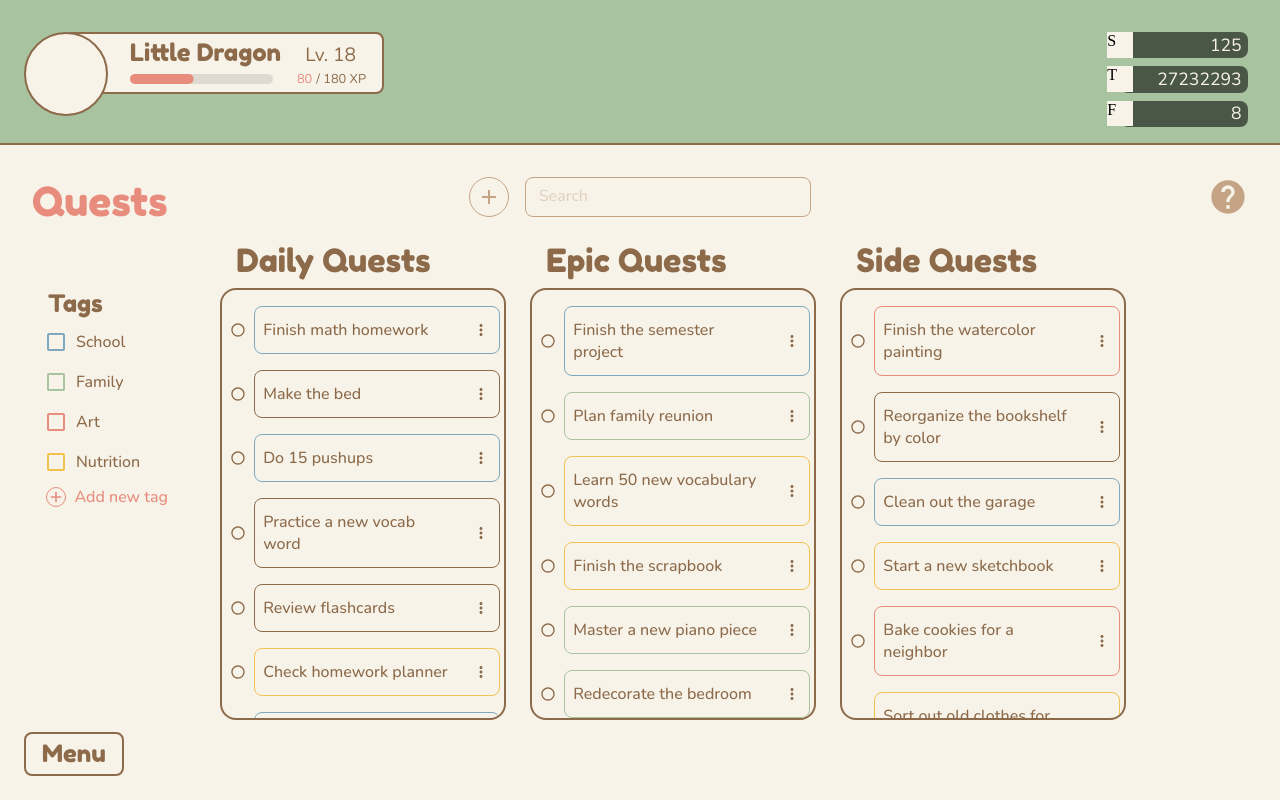
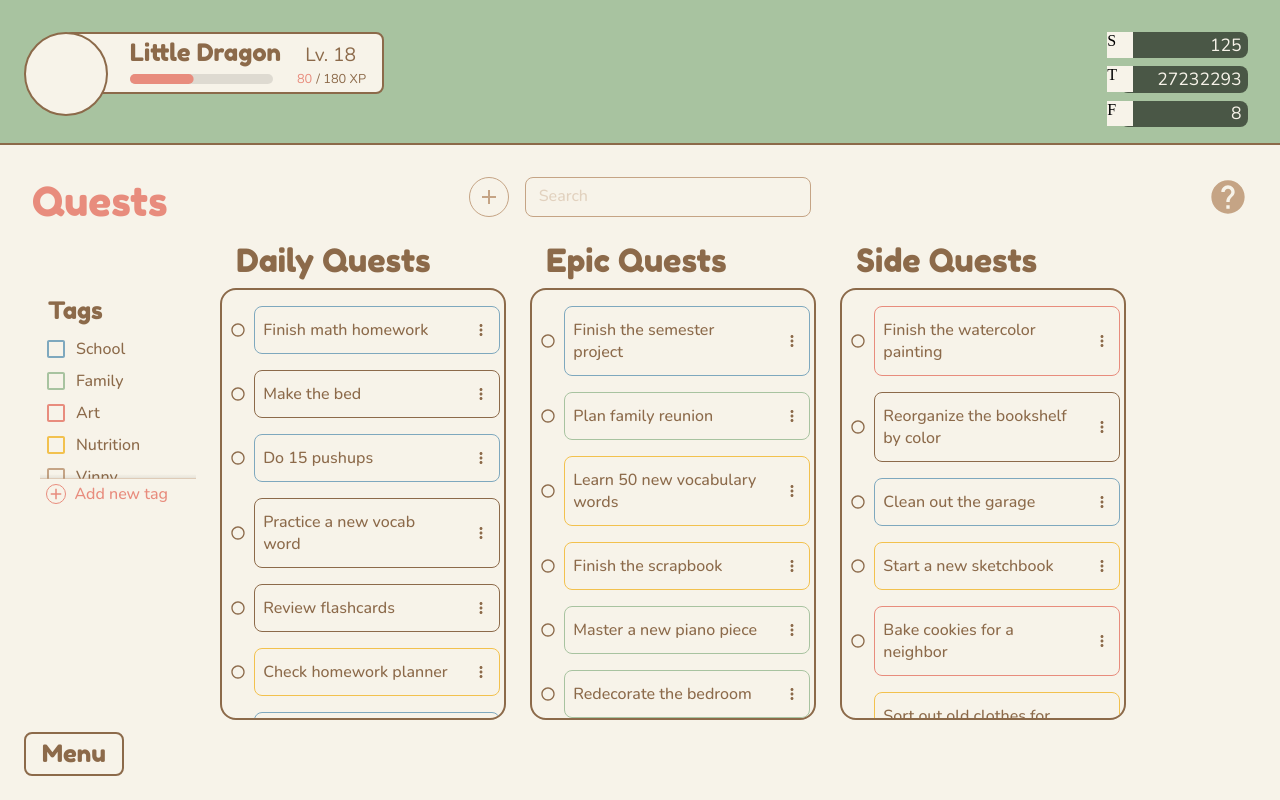
Before and after one commit to TylerWu137/critter-grove, a React (Vite) app: page /quests in a window 1280 px wide. Built offline with nearby package versions, Linux system fonts and the light colour scheme.

Commit message:
added quest tag scrolling

```diff
--- a/src/components/quests/TagsSection.jsx
+++ b/src/components/quests/TagsSection.jsx
@@ -6,12 +6,17 @@ import AddIcon from '@mui/icons-material/Add';
 
 import { useQuests } from "../../context/QuestsContext";
 import AddButton from "../common/AddButton";
+import { useScrollEdges } from "../../hooks/useScrollEdges"; // ★ ADDED
 
 export default function TagsSection({ sx }) {
   const { questTags, selectedTagIds, toggleTagFilter, addTag } = useQuests();
 
   const [isAdding, setIsAdding] = useState(false);
   const [newTagName, setNewTagName] = useState("");
+
+  // ★ ADDED — re-checks whenever the tag list length changes (e.g. after
+  // adding a new tag), since that can change whether there's overflow at all
+  const { ref: tagsListRef, canScrollUp, canScrollDown, onScroll } = useScrollEdges([questTags.length]);
 
   const handleAddClick = () => setIsAdding(true);
 
@@ -28,15 +33,21 @@ export default function TagsSection({ sx }) {
   };
 
   return (
-    // ★ CHANGED — outer Stack still spacing={1}, matching QuestsSection's
-    // own spacing={1}, so the gap between title and content is identical
-    <Stack spacing={1} sx={{ width: "15%", height: "100%", ...sx }}>
-      <Box sx={{flex: 0.2}}/>
+    <Stack spacing={1} sx={{ width: "15%", height: "100%", ...sx}}>
+      <Box sx={{height: "10%"}}/>
       <Typography variant="h3" sx={{ pl: 2, color: "var(--brown)" }}>
         Tags
       </Typography>
 
-      <Stack spacing={1} sx={{ pl: 1 }}>
+      <Stack sx={{ pl: 1 }}>
+        {/* ★ CHANGED — added position:"relative" wrapper so the edge
+            indicators (position:"absolute") anchor to this box, not the page */}
+        <Box sx={{ position: "relative", height: "67%" }}>
+          <Box
+            ref={tagsListRef} // ★ ADDED
+            onScroll={onScroll} // ★ ADDED
+            sx={{ height: "100%", overflow: "scroll" }}
+          >
             {questTags.map((tag) => (
               <Stack key={tag.id} direction="row" spacing={0.5} sx={{ alignItems: "center" }}>
                 <Checkbox
@@ -53,7 +64,71 @@ export default function TagsSection({ sx }) {
                 </Typography>
               </Stack>
             ))}
+          </Box>
 
+          {/* ★ CHANGED — top edge indicator: line + a separate gradient
+              "shadow" fading downward beneath it, more visible than relying
+              on box-shadow blur alone */}
+          {canScrollUp && (
+            <>
+              <Box
+                sx={{
+                  position: "absolute",
+                  top: 0,
+                  left: 0,
+                  right: 0,
+                  height: "1px",
+                  backgroundColor: "var(--light-brown)",
+                  opacity: 0.5,
+                  pointerEvents: "none",
+                }}
+              />
+              <Box
+                sx={{
+                  position: "absolute",
+                  top: "1px",
+                  left: 0,
+                  right: 0,
+                  height: "4px",
+                  background: "linear-gradient(to bottom, rgba(43, 51, 40, 0.08), rgba(43, 51, 40, 0))",
+                  pointerEvents: "none",
+                }}
+              />
+            </>
+          )}
+
+          {/* ★ CHANGED — bottom edge indicator: same treatment, mirrored,
+              shadow fading upward above the line */}
+          {canScrollDown && (
+            <>
+              <Box
+                sx={{
+                  position: "absolute",
+                  bottom: 0,
+                  left: 0,
+                  right: 0,
+                  height: "1px",
+                  backgroundColor: "var(--light-brown)",
+                  opacity: 0.5,
+                  pointerEvents: "none",
+                }}
+              />
+              <Box
+                sx={{
+                  position: "absolute",
+                  bottom: "1px",
+                  left: 0,
+                  right: 0,
+                  height: "4px",
+                  background: "linear-gradient(to top, rgba(43, 51, 40, 0.08), rgba(43, 51, 40, 0))",
+                  pointerEvents: "none",
+                }}
+              />
+            </>
+          )}
+        </Box>
+
+        <Box sx={{height: "4px"}} />
         {isAdding ? (
           <Stack direction="row" spacing={1} sx={{ alignItems: "center", pl: 0.5 }}>
             <IconButton onClick={handleCancel} sx={{ p: 0.5, color: "var(--brown)" }}>
@@ -74,16 +149,12 @@ export default function TagsSection({ sx }) {
                 "& .MuiInput-underline:after": { borderBottomColor: "var(--brown)" },
               }}
             />
-            {/* ★ CHANGED — was a text Button; now a small check-icon IconButton */}
             <IconButton onClick={handleSave} sx={{ p: 0.5, color: "var(--red)", flexShrink: 0 }}>
               <CheckIcon sx={{ fontSize: "18px" }} />
             </IconButton>
           </Stack>
         ) : (
           <Stack direction="row" spacing={1} sx={{ alignItems: "center", pl: 0.8 }}>
-            {/* ★ CHANGED — wrapped in a Box with transform: scale to shrink
-                AddButton visually without touching its own source. transformOrigin
-                keeps it left-anchored so it doesn't shift the row's spacing oddly. */}
             <IconButton onClick={handleAddClick} sx={{border: "1.5px solid var(--red)", color: "var(--red)",
                 transition: "color 200ms ease",
                 p: 0,
@@ -97,7 +168,6 @@ export default function TagsSection({ sx }) {
           </Stack>
         )}
       </Stack>
-      <Box sx={{flex: 1}}/>
     </Stack>
   );
 }
--- a/src/data/questTags.js
+++ b/src/data/questTags.js
@@ -9,4 +9,6 @@ export const questTags = [
   { id: 2, name: "family", color: "var(--green)" },
   { id: 3, name: "art", color: "var(--red)" },
   { id: 4, name: "nutrition", color: "var(--yellow)" },
+  { id: 5, name: "vinny", color: "var(--light-brown)" },
+  { id: 6, name: "cs", color: "var(--brown)" },
 ];
--- /dev/null
+++ b/src/hooks/UseScrollEdges.js
@@ -0,0 +1,26 @@
+import { useState, useRef, useEffect, useCallback } from "react";
+
+// Tracks whether a scrollable element currently has hidden content above
+// (canScrollUp) or below (canScrollDown) the visible viewport. Pass a
+// dependency array (e.g. [items.length]) so it re-checks when content
+// that could change scrollHeight changes.
+export function useScrollEdges(dependencies = []) {
+  const ref = useRef(null);
+  const [canScrollUp, setCanScrollUp] = useState(false);
+  const [canScrollDown, setCanScrollDown] = useState(false);
+
+  const checkEdges = useCallback(() => {
+    const el = ref.current;
+    if (!el) return;
+    const { scrollTop, scrollHeight, clientHeight } = el;
+    setCanScrollUp(scrollTop > 1);
+    setCanScrollDown(scrollTop + clientHeight < scrollHeight - 1);
+  }, []);
+
+  useEffect(() => {
+    checkEdges();
+    // eslint-disable-next-line react-hooks/exhaustive-deps
+  }, dependencies);
+
+  return { ref, canScrollUp, canScrollDown, onScroll: checkEdges };
+}
```
Lines whose indentation alone changed are shown as unchanged.
